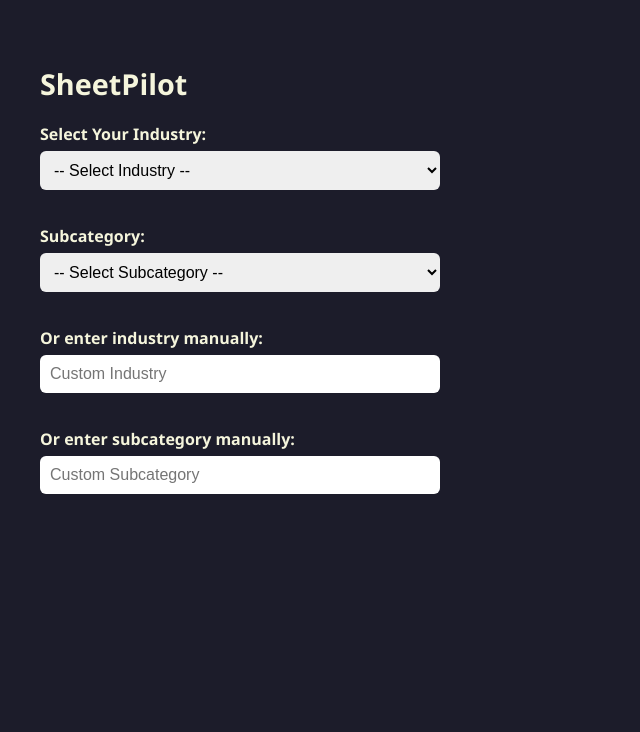
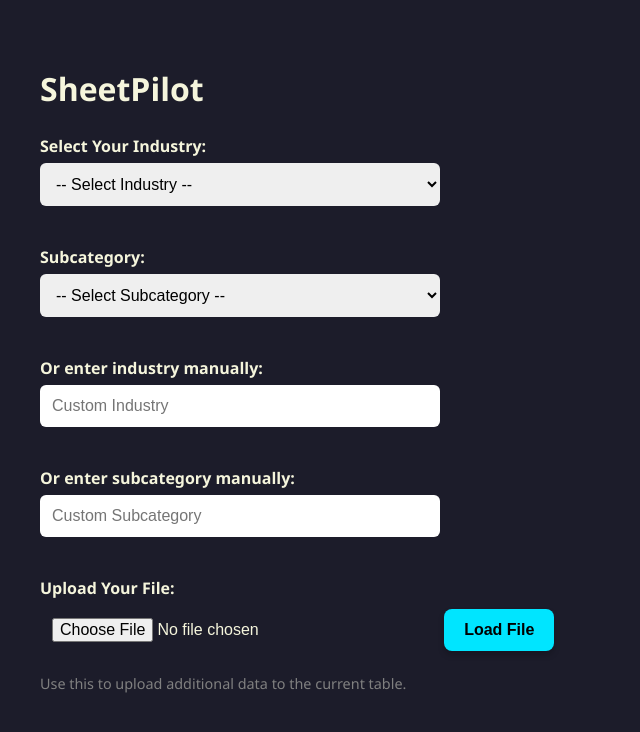
Before and after one commit to SheetPilot-1/SheetPilot-site, a plain HTML site: page index.html in a window 1280 px wide. Shown: the whole page, without its empty margins (0-640 px from the left). Drawn offline with Linux system fonts and the light colour scheme.

Commit message:
Update index.html

```diff
--- a/index.html
+++ b/index.html
@@ -13,21 +13,21 @@
     }
 
     h2 {
-      font-size: 1.8em;
-      margin-bottom: 10px;
+      font-size: 2em;
+      margin-bottom: 25px;
       color: #F5F5DC;
     }
 
     label {
       font-weight: bold;
-      margin-top: 20px;
+      margin-top: 25px;
       display: block;
     }
 
-    select, input[type="text"] {
+    select, input[type="text"], input[type="file"] {
       width: 100%;
       max-width: 400px;
-      padding: 10px;
+      padding: 12px;
       margin-top: 6px;
       margin-bottom: 15px;
       border-radius: 6px;
@@ -46,10 +46,17 @@
       font-size: 1rem;
       cursor: pointer;
       box-shadow: 0 4px 6px rgba(0, 0, 0, 0.2);
+      margin-top: 10px;
     }
 
     .button:hover {
       background-color: #00cce0;
+    }
+
+    .note {
+      font-size: 0.9em;
+      color: gray;
+      margin-top: 5px;
     }
   </style>
 </head>
@@ -71,6 +78,12 @@
 
   <label for="manualSubcategory">Or enter subcategory manually:</label>
   <input type="text" id="manualSubcategory" placeholder="Custom Subcategory" />
+
+  <label for="fileUpload">Upload Your File:</label>
+  <input type="file" id="fileUpload" accept=".xlsx, .csv" />
+
+  <button class="button" onclick="alert('This button will load your file and proceed to Phase 2')">Load File</button>
+  <p class="note">Use this to upload additional data to the current table.</p>
 
   <script>
     const industrySubcategories = {
```
